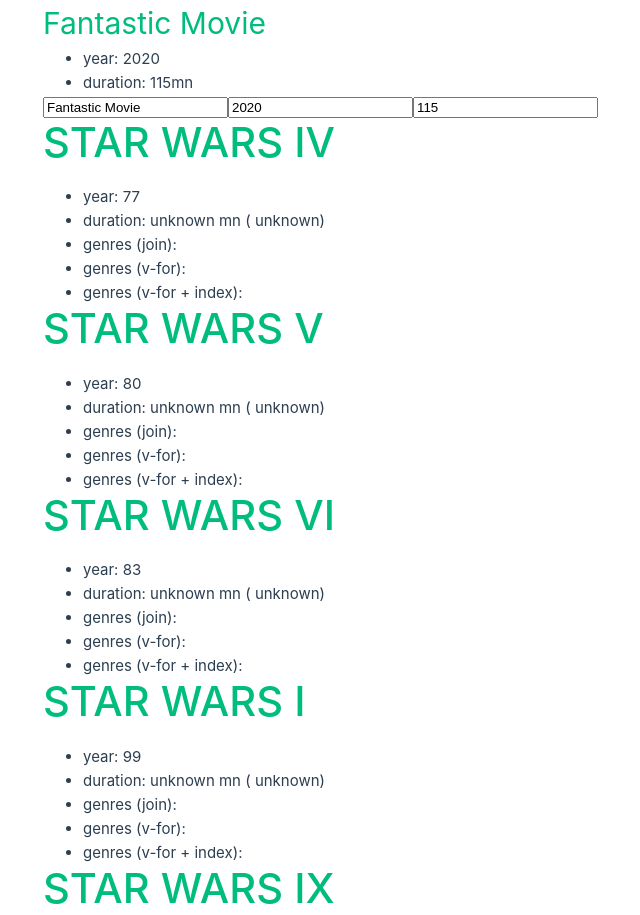
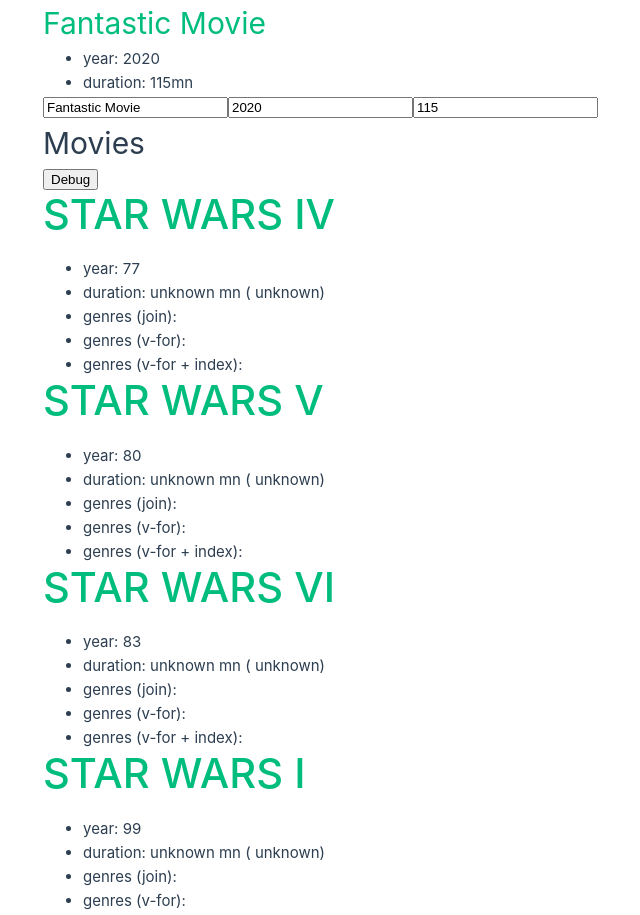
Before and after one commit to matthcol/vuejs202306, a Vue app in the folder movies/: page / in a window 1280 px wide. Shown: the part 1611-2526 px from the top of the page, without its empty margins (42-682 px from the left). Built offline with nearby package versions, Linux system fonts and the light colour scheme.

Commit message:
end day1

```diff
--- a/movies/package.json
+++ b/movies/package.json
@@ -13,7 +13,9 @@
     "format": "prettier --write src/"
   },
   "dependencies": {
-    "vue": "^3.3.4"
+    "vue": "^3.3.4",
+    "vue-class-decorator": "^7.6.3",
+    "vue-facing-decorator": "^2.1.20"
   },
   "devDependencies": {
     "@rushstack/eslint-patch": "^1.2.0",
--- a/movies/src/App.vue
+++ b/movies/src/App.vue
@@ -93,6 +93,8 @@
     </div>
 
     <div class="wrapper">
+      <h1>Movies</h1>
+      <button v-on:click="movieCollection.debug()">Debug</button>
       <div v-for="(movie,index) in movieCollection.movies" :key="index">
           <MovieMovie :movie="movie"/>
       </div>
--- a/movies/src/components/MovieCollection.ts
+++ b/movies/src/components/MovieCollection.ts
@@ -7,4 +7,8 @@
 
     movies: Movie[] = [];
 
+    debug(){
+        console.log("Movies: ", this.movies.length, this.movies)
+    }
+
 }
```
Also changed, not shown: movies/.eslintrc.cjs (added), movies/.prettierrc.json (added), 1 other file (tests, documents, lock files or other folders).
